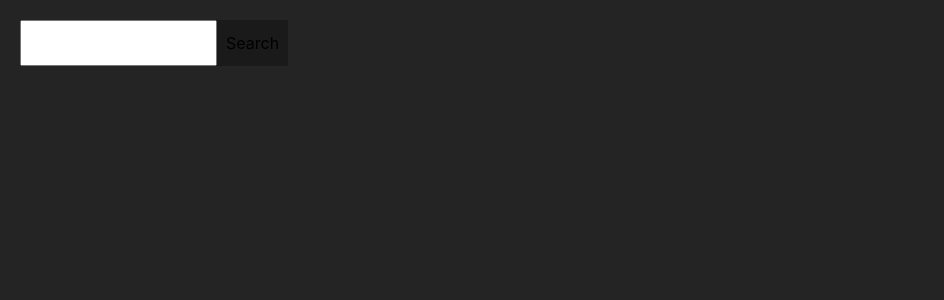
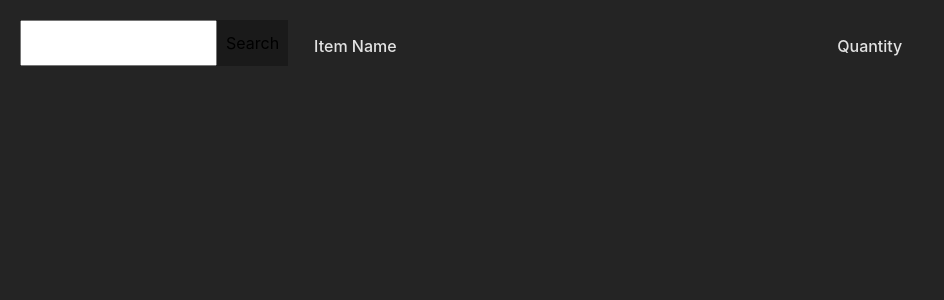
Before and after one commit to MelvinHK/ffxivFurnitureLister, a React (Vite) app in the folder FFXIV Housing Lister/: page / in a window 1280 px wide. Shown: the top 300 px of the page, without its empty margins (0-944 px from the left). Built offline with nearby package versions, Linux system fonts and the light colour scheme.

Commit message:
start itemlist

```diff
--- a/FFXIV Housing Lister/src/App.css
+++ b/FFXIV Housing Lister/src/App.css
@@ -1,5 +1,9 @@
 .flex {
     display: flex;
+}
+
+.gap {
+    gap: 1rem;
 }
 
 .relative {
--- a/FFXIV Housing Lister/src/App.jsx
+++ b/FFXIV Housing Lister/src/App.jsx
@@ -1,15 +1,15 @@
 import { useState } from 'react';
 import Searchbar from './components/searchbar';
-import Itemlist from './components/itemlist';
+import ItemList from './components/itemlist';
 import './App.css';
 
 function App() {
   const [itemList, setItemList] = useState([]);
 
   return (
-    <div className='flex m-5'>
-      <Searchbar />
-      <Itemlist />
+    <div className='flex gap m-5'>
+      <Searchbar itemList={itemList} setItemList={setItemList} />
+      <ItemList itemList={itemList} />
     </div>
   );
 }
--- a/FFXIV Housing Lister/src/components/itemlist.jsx
+++ b/FFXIV Housing Lister/src/components/itemlist.jsx
@@ -1,8 +1,16 @@
-function Itemlist() {
+function ItemList() {
   return (
     <div className='flex-1'>
+      <table className='w-full'>
+        <thead>
+          <tr>
+            <th>Item Name</th>
+            <th>Quantity</th>
+          </tr>
+        </thead>
+      </table>
     </div>
   );
 }
 
-export default Itemlist;
+export default ItemList;
--- a/FFXIV Housing Lister/src/components/searchbar.jsx
+++ b/FFXIV Housing Lister/src/components/searchbar.jsx
@@ -1,14 +1,14 @@
 import { useState, useRef } from 'react';
 import { useOutsideClickAlerter } from '../functions';
 
-function Searchbar() {
+function Searchbar({ itemList, setItemList }) {
   const [query, setQuery] = useState("");
   const [queryResults, setQueryResults] = useState([]);
   const [queryStatus, setQueryStatus] = useState("");
   const [isResultsHidden, setIsResultsHidden] = useState(false);
 
-  const resultsRef = useRef(null);
-  useOutsideClickAlerter(resultsRef, setIsResultsHidden);
+  const searchContainer = useRef(null);
+  useOutsideClickAlerter(searchContainer, setIsResultsHidden);
 
   const handleSubmit = async (e) => {
     e.preventDefault();
@@ -26,7 +26,7 @@ function Searchbar() {
   };
 
   return (
-    <div ref={resultsRef} className='relative'>
+    <div ref={searchContainer} className='relative'>
       {/* Search Bar */}
       <form className='flex'>
         <input type='text' value={query} onChange={e => setQuery(e.target.value)}></input>
@@ -37,9 +37,18 @@ function Searchbar() {
       {/* Search Results */}
       {isResultsHidden ? <></> :
         <div className='absolute w-full'>
-          {queryResults.map((result) =>
-            <button key={result.ID} className='text-left w-full'>{result.Name}</button>
-          )}
+          {queryResults.map((result) => {
+            const newItem = {
+              id: result.ID,
+              name: result.Name,
+              quantity: 1
+            };
+            return (
+              <button key={result.ID} onClick={() => setItemList([...itemList, newItem])} className='text-left w-full'>
+                {result.Name}
+              </button>
+            );
+          })}
           <div className="pad">{queryStatus}</div>
         </div>
       }
--- a/FFXIV Housing Lister/src/index.css
+++ b/FFXIV Housing Lister/src/index.css
@@ -50,3 +50,9 @@ button {
 button:hover {
   border-color: #646cff;
 }
+
+th {
+  padding: 0.75rem 0.5rem;
+  text-align: left;
+  font-weight: 500;
+}
```
